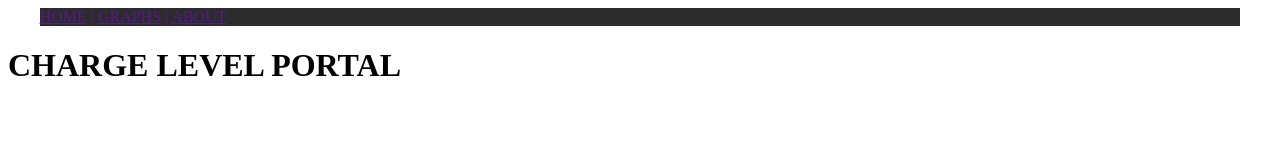
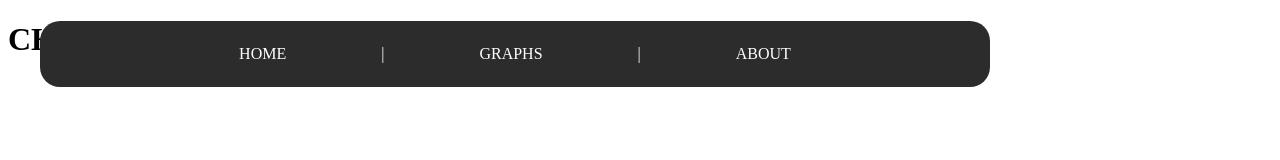
Before and after one commit to CuteLittleParrot/Charge-Level-Portal, a website: page public/index.html in a window 1280 px wide. Drawn offline with Linux system fonts and the light colour scheme.

Commit message:
NavBar 2

```diff
--- a/public/index.html
+++ b/public/index.html
@@ -7,11 +7,11 @@
     </head>
     <body>
         <div class = "navbar">
-            <a href="">HOME</a>
-            <a href="">|</a>
-            <a href="">GRAPHS</a>
-            <a href="">|</a>
-            <a href="">ABOUT</a>
+            <a class = "nav-item" href="">HOME</a>
+            <a class = "nav-sep" href="">|</a>
+            <a class = "nav-item" href="">GRAPHS</a>
+            <a class = "nav-sep" href="">|</a>
+            <a class = "nav-item" href="">ABOUT</a>
         </div>
         <div class = "paragraph">
                 <h1 id = "title">CHARGE LEVEL PORTAL</h1>
--- a/public/style.css
+++ b/public/style.css
@@ -6,8 +6,23 @@
 }
 
 .navbar{
+    display: flex       ;
     background-color: var(--light-black);
-    width: 95%;
+
+    position: fixed;
+    width: 950px;
     margin-left: 2.5%;
-    height: 10%;
+    border-radius: 20px;
+
+    justify-content: center;
 }
+
+.nav-item, .nav-sep{
+    position: relative;
+    padding: 2.5%;
+    padding-left: 5%;
+    padding-right: 5%;
+
+    color: #fff;
+    text-decoration: none;
+}
```
